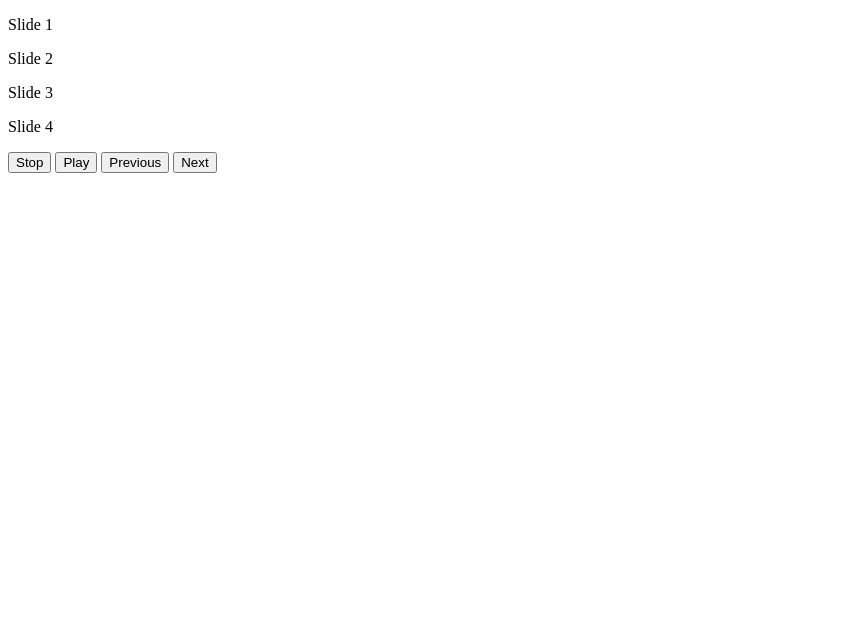
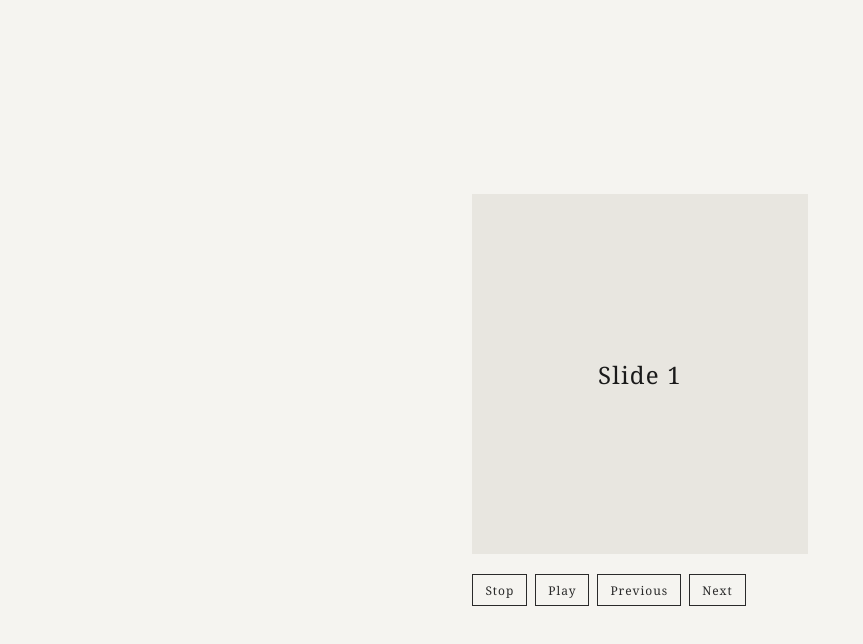
Before and after one commit to kana-matsu/practice, a website built with Vite: page index.html in a window 1280 px wide. Shown: the whole page, without its empty margins (0-863 px from the left). Built offline with nearby package versions, Linux system fonts and the light colour scheme.

Commit message:
カルーセルのCSSを作成

```diff
--- a/index.html
+++ b/index.html
@@ -4,7 +4,7 @@
 <meta charset="UTF-8" />
 <meta name="viewport" content="width=device-width, initial-scale=1.0" />
 <title>Practice</title>
-<link rel="stylesheet" href="master.css">
+<link rel="stylesheet" href="/assets/css/master.css">
 <script type="module" src="/src/js/main.ts"></script>
 </head>
 <body>
--- /dev/null
+++ b/public/assets/css/master.css
@@ -0,0 +1,121 @@
+*,
+*::before,
+*::after {
+  box-sizing: border-box;
+  margin: 0;
+  padding: 0;
+}
+
+:root {
+  --color-bg: #f5f4f0;
+  --color-text: #1a1a1a;
+  --color-accent: #2a2a2a;
+  --color-dot: #c8c6bf;
+  --color-dot-active: #1a1a1a;
+  --color-btn-bg: #1a1a1a;
+  --color-btn-text: #f5f4f0;
+  --color-btn-hover: #3a3a3a;
+  --slide-gap: 0px;
+  --transition-speed: 0.4s;
+}
+
+body {
+  background-color: var(--color-bg);
+  color: var(--color-text);
+  font-family: 'Georgia', serif;
+  min-height: 100vh;
+  display: flex;
+  align-items: center;
+  justify-content: center;
+  padding: 2rem;
+}
+
+.carousel {
+  width: 100%;
+  max-width: 720px;
+}
+
+.carousel__wrapper {
+  display: flex;
+  overflow: hidden;
+  width: 100%;
+}
+
+.carousel__slide {
+  min-width: 100%;
+  display: flex;
+  align-items: center;
+  justify-content: center;
+  height: 360px;
+  background-color: #e8e6e0;
+  font-size: 1.5rem;
+  letter-spacing: 0.05em;
+  color: var(--color-text);
+  transition: transform var(--transition-speed) ease;
+  user-select: none;
+}
+
+.carousel__slide:nth-child(even) {
+  background-color: #dddbd4;
+}
+
+.carousel__controls {
+  display: flex;
+  align-items: center;
+  gap: 0.5rem;
+  margin-top: 1.25rem;
+}
+
+.carousel__stop,
+.carousel__play,
+.carousel__previous,
+.carousel__next {
+  appearance: none;
+  border: 1px solid var(--color-accent);
+  background-color: transparent;
+  color: var(--color-accent);
+  font-family: inherit;
+  font-size: 0.75rem;
+  letter-spacing: 0.08em;
+  padding: 0.4rem 0.75rem;
+  cursor: pointer;
+  transition: background-color 0.2s ease, color 0.2s ease;
+}
+
+.carousel__stop:hover,
+.carousel__play:hover,
+.carousel__previous:hover,
+.carousel__next:hover {
+  background-color: var(--color-btn-bg);
+  color: var(--color-btn-text);
+}
+
+.carousel__pagination {
+  display: flex;
+  align-items: center;
+  gap: 0.5rem;
+  list-style: none;
+  margin-left: auto;
+}
+
+.carousel__dot {
+  appearance: none;
+  border: none;
+  background-color: var(--color-dot);
+  width: 8px;
+  height: 8px;
+  border-radius: 50%;
+  cursor: pointer;
+  padding: 0;
+  font-size: 0;
+  transition: background-color 0.2s ease, transform 0.2s ease;
+}
+
+.carousel__dot:hover {
+  background-color: var(--color-dot-active);
+}
+
+.carousel__dot.is-active {
+  background-color: var(--color-dot-active);
+  transform: scale(1.4);
+}
```
